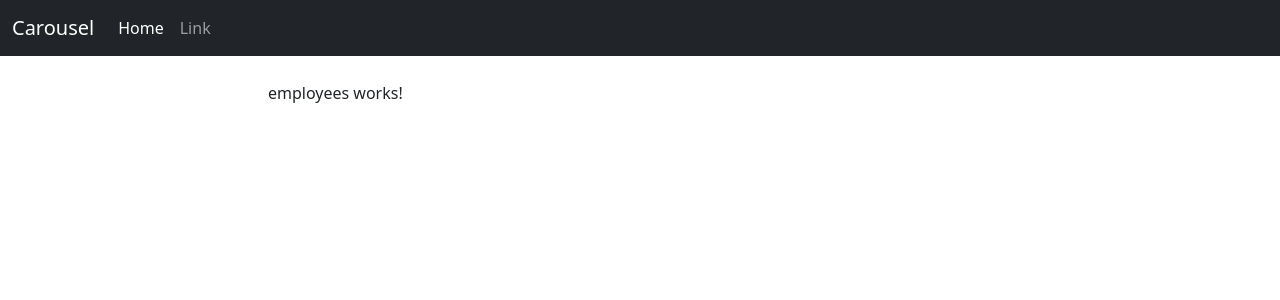
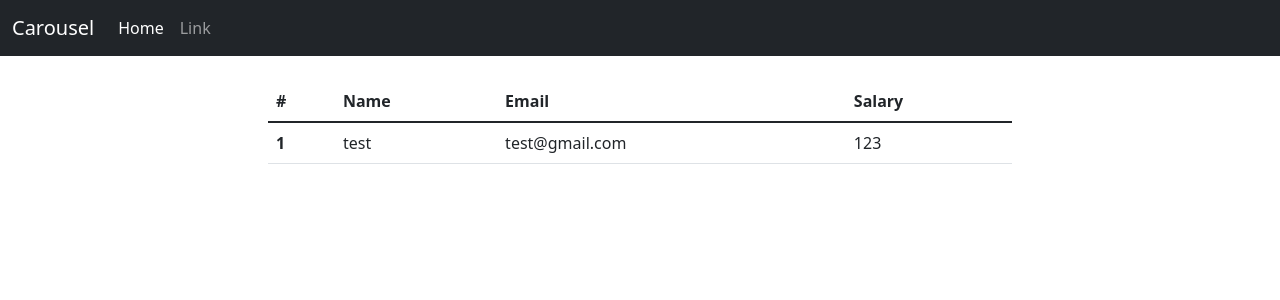
Before and after one commit to Kaser-slaiby/customerApp, an Angular app: page / in a window 1280 px wide. Shown: the top 300 px of the page. Built offline with nearby package versions, Linux system fonts and the light colour scheme.

Commit message:
modified: employees.component.html

```diff
--- a/src/app/components/employees/employees.component.html
+++ b/src/app/components/employees/employees.component.html
@@ -1 +1,18 @@
-<p>employees works!</p>
+<table class="table">
+    <thead>
+        <tr>
+            <th scope="col">#</th>
+            <th scope="col">Name</th>
+            <th scope="col">Email</th>
+            <th scope="col">Salary</th>
+        </tr>
+    </thead>
+    <tbody>
+        <tr>
+            <th scope="row">1</th>
+            <td>test</td>
+            <td>test@gmail.com</td>
+            <td>123</td>
+        </tr>
+    </tbody>
+</table>
```
